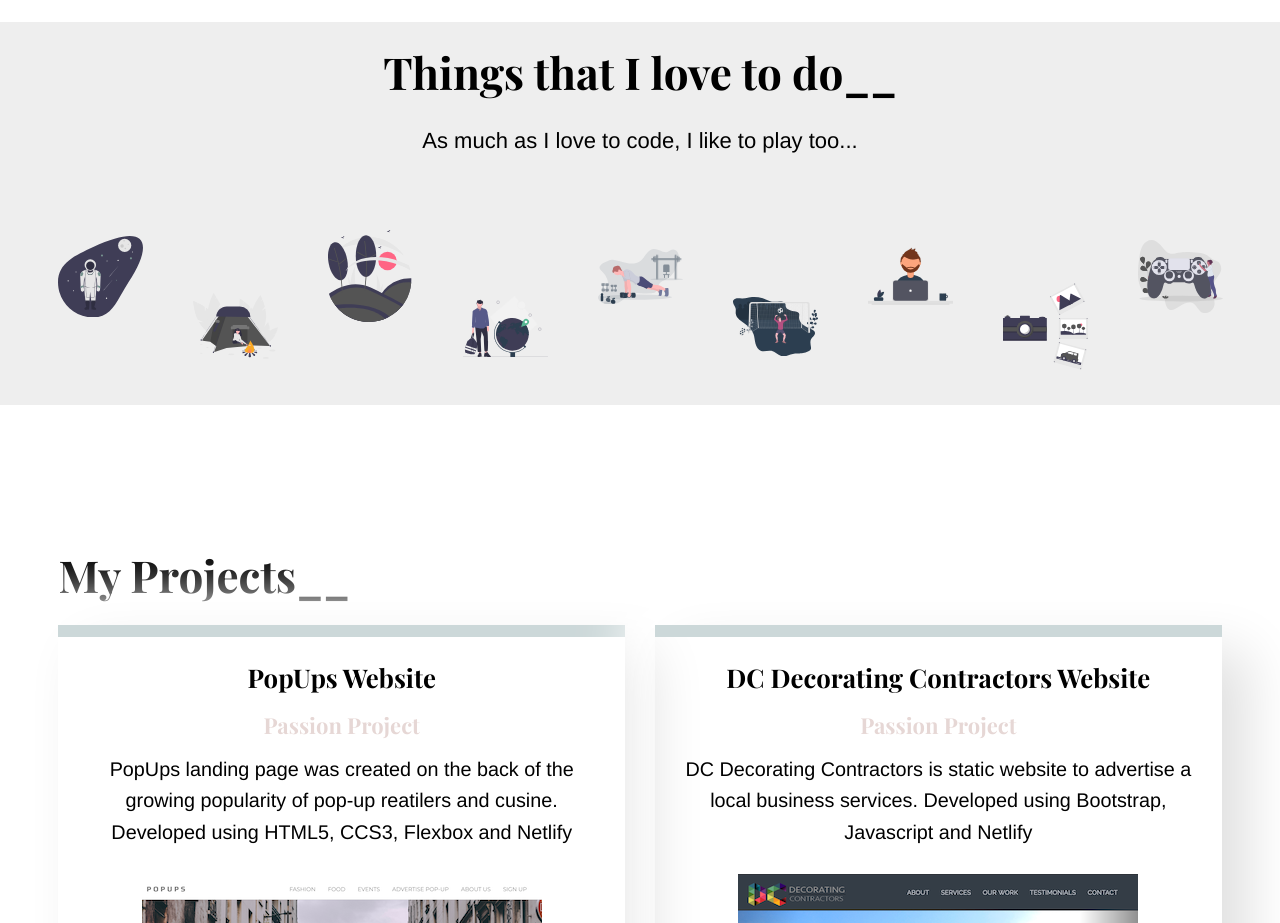
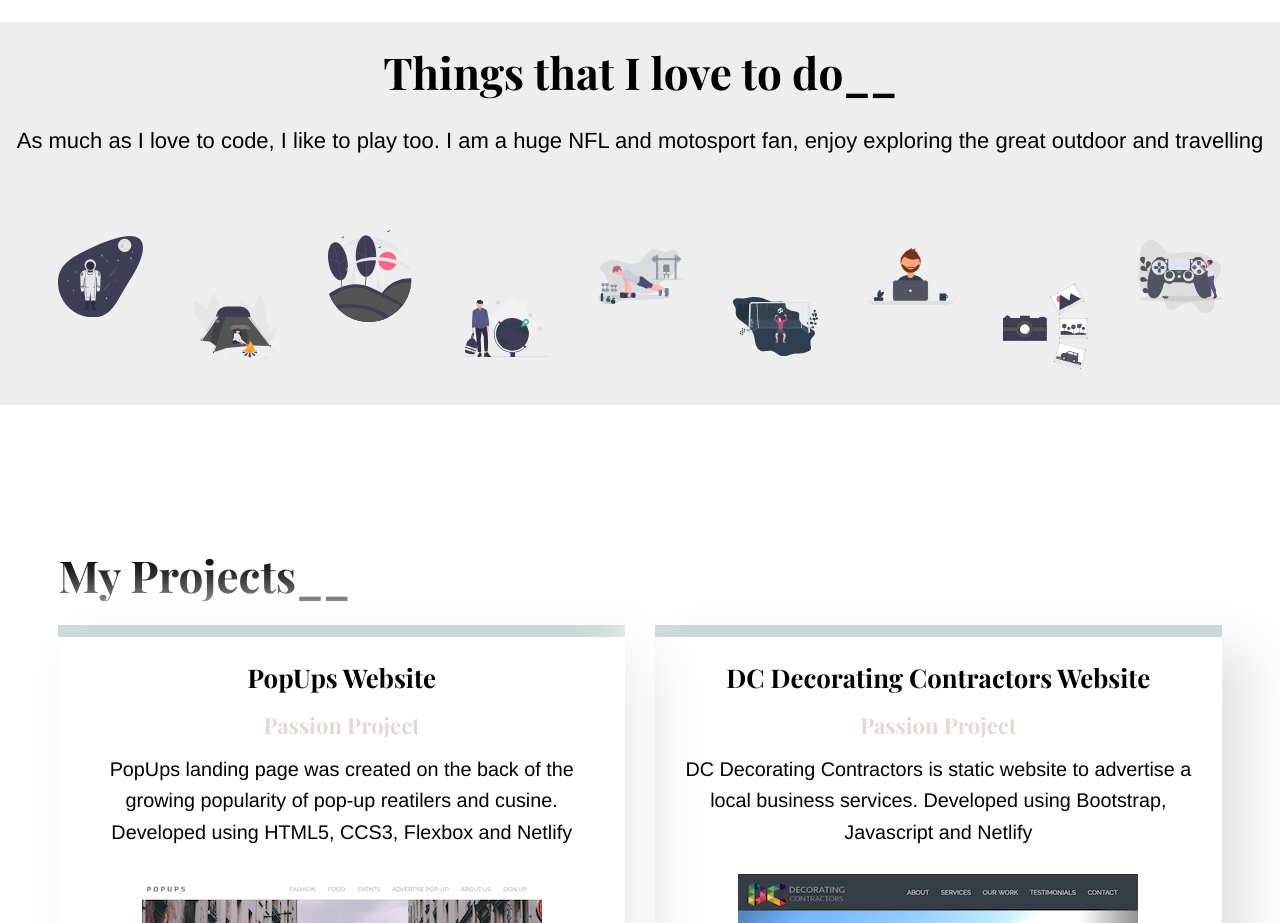
Before and after one commit to clarkenewsh/portfolio-site, a Vue app: page / in a window 1280 px wide. Shown: the part 1740-2663 px from the top of the page. Built offline with nearby package versions, Linux system fonts and the light colour scheme.

Commit message:
layout bug fix

```diff
--- a/src/components/Hobbies.vue
+++ b/src/components/Hobbies.vue
@@ -1,7 +1,8 @@
 <template>
     <section id="hobbies">
         <h2>Things that I love to do__</h2>
-        <p>As much as I love to code, I like to play too...</p>
+        <p>As much as I love to code, I like to play too. I am a huge NFL and motosport fan, enjoy exploring the great outdoor and travelling
+        </p>
         <ul>
             <li><svg id="e2652d7b-d014-44e7-aeea-709bf92e6067" data-name="Layer 1" xmlns="http://www.w3.org/2000/svg"
                     xmlns:xlink="http://www.w3.org/1999/xlink" width="853.29744" height="818"
```
